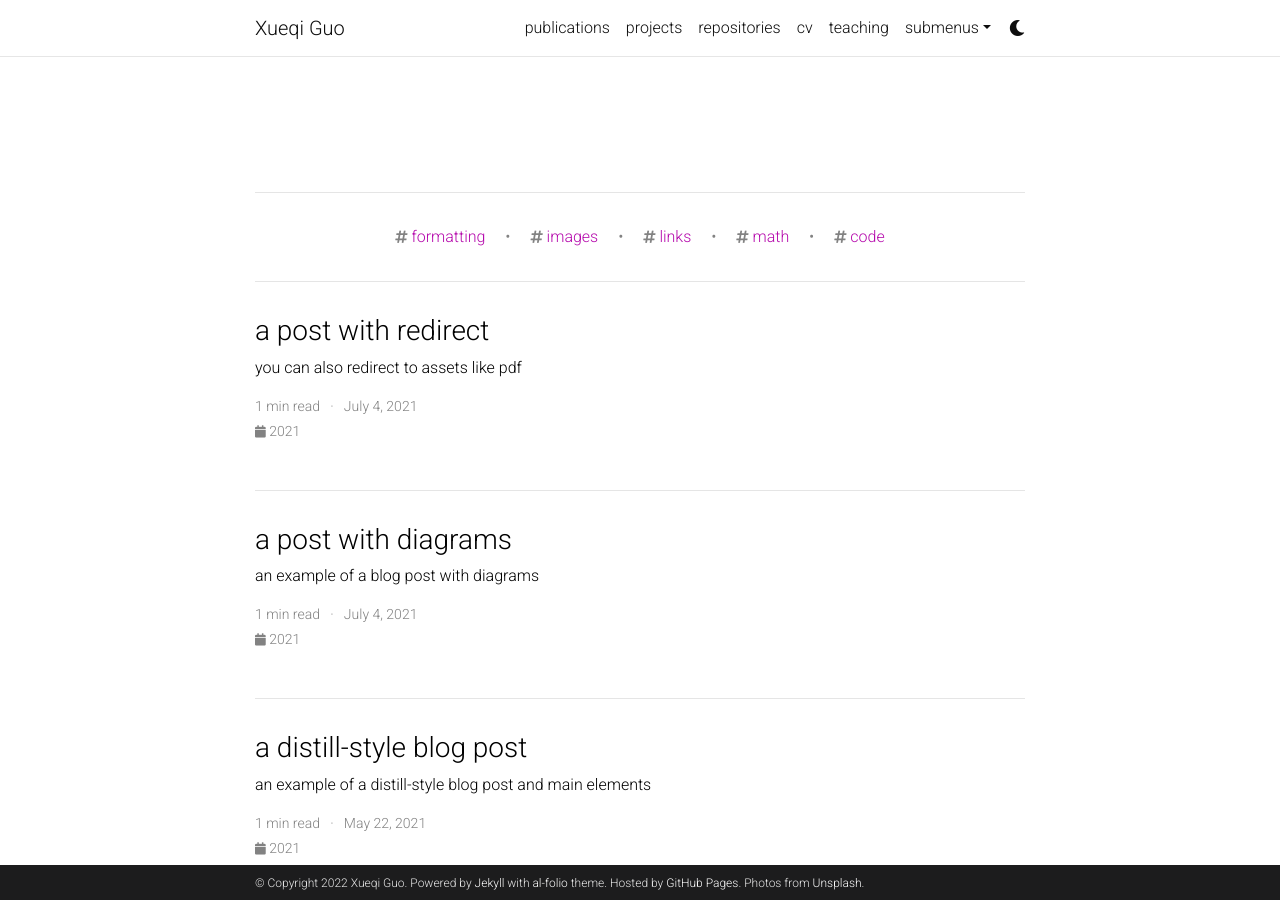
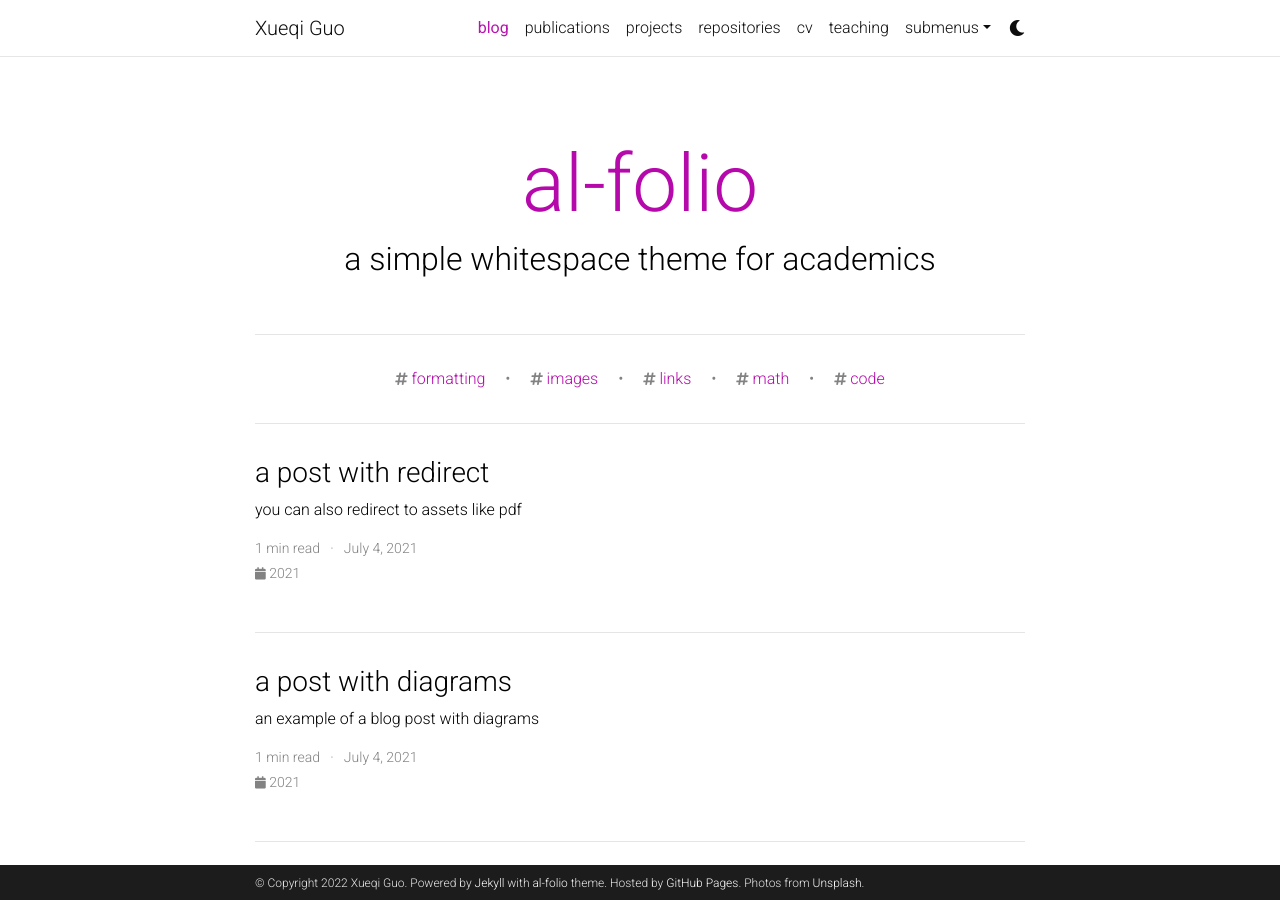
Before and after one commit to gxq1998/gxq1998.github.io, a Jekyll site: the page built from blog/index.html, in a window 1280 px wide and 900 px high. Built offline with Jekyll 4.4.1, drawn with Linux system fonts in a browser that asks for light colours; the list of posts is cut into pages by our own code; comment, search, counter and statistics services are not loaded; a style sheet for code colours, icons or effects is not loaded.

Commit message:
Update _config.yml

```diff
--- a/_config.yml
+++ b/_config.yml
@@ -95,7 +95,6 @@
 
 contact_note: >
   You can even add a little note about which of these is the best way to reach you.
-
 # -----------------------------------------------------------------------------
 # Analytics and search engine verification
 # -----------------------------------------------------------------------------
@@ -110,17 +109,17 @@
 # Blog
 # -----------------------------------------------------------------------------
 
-blog_name:  # blog_name will be displayed in your blog page
-blog_nav_title:  # your blog must have a title for it to be displayed in the nav bar
-blog_description:
-permalink:
+blog_name: al-folio # blog_name will be displayed in your blog page
+blog_nav_title: blog # your blog must have a title for it to be displayed in the nav bar
+blog_description: a simple whitespace theme for academics
+permalink: /blog/:year/:title/
 
 # Pagination
 pagination:
   enabled: true
 
 # Comments
-disqus_shortname: # put your disqus shortname
+disqus_shortname: al-folio # put your disqus shortname
 # https://help.disqus.com/en/articles/1717111-what-s-a-shortname
 
 # External sources.
@@ -230,8 +229,8 @@
 
 scholar:
 
-  last_name: [Guo]
-  first_name: [Xueqi]
+  last_name: [Einstein]
+  first_name: [Albert, A.]
 
   style: apa
   locale: en
```
